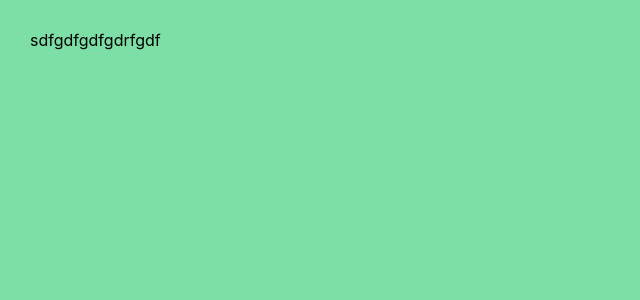
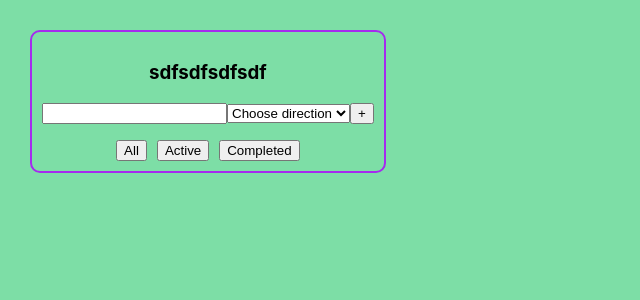
Before and after one commit to igor-minaev/todolist-repeat, a React (Create React App) app: page / in a window 1280 px wide. Shown: the top 300 px of the page, without its empty margins (0-640 px from the left). Built offline with nearby package versions, Linux system fonts and the light colour scheme.

Commit message:
add styles for todolist

```diff
--- a/src/App.css
+++ b/src/App.css
@@ -8,3 +8,20 @@
 .App > div {
     margin-right: 50px;
 }
+
+.todolist {
+    height: max-content;
+    padding: 10px;
+    border: 2px solid #a52aef;
+    border-radius: 10px;
+}
+
+.title {
+    text-align: center;
+}
+
+.buttons {
+    display: flex;
+    gap: 10px;
+    justify-content: center;
+}
--- a/src/components/Todolist.tsx
+++ b/src/components/Todolist.tsx
@@ -2,8 +2,23 @@ import React from 'react';
 
 export const Todolist = () => {
     return (
-        <div>
-            sdfgdfgdfgdrfgdf
+        <div className='todolist'>
+            <h3 className='title'>sdfsdfsdfsdf</h3>
+            <div>
+                <input/>
+                <select>
+                    <option value="-">Choose direction</option>
+                    <option value="Frontend">Frontend</option>
+                    <option value="Backend">Backend</option>
+                </select>
+                <button>+</button>
+            </div>
+            <ul></ul>
+            <div className='buttons'>
+                <button>All</button>
+                <button>Active</button>
+                <button>Completed</button>
+            </div>
         </div>
     );
 };
```
